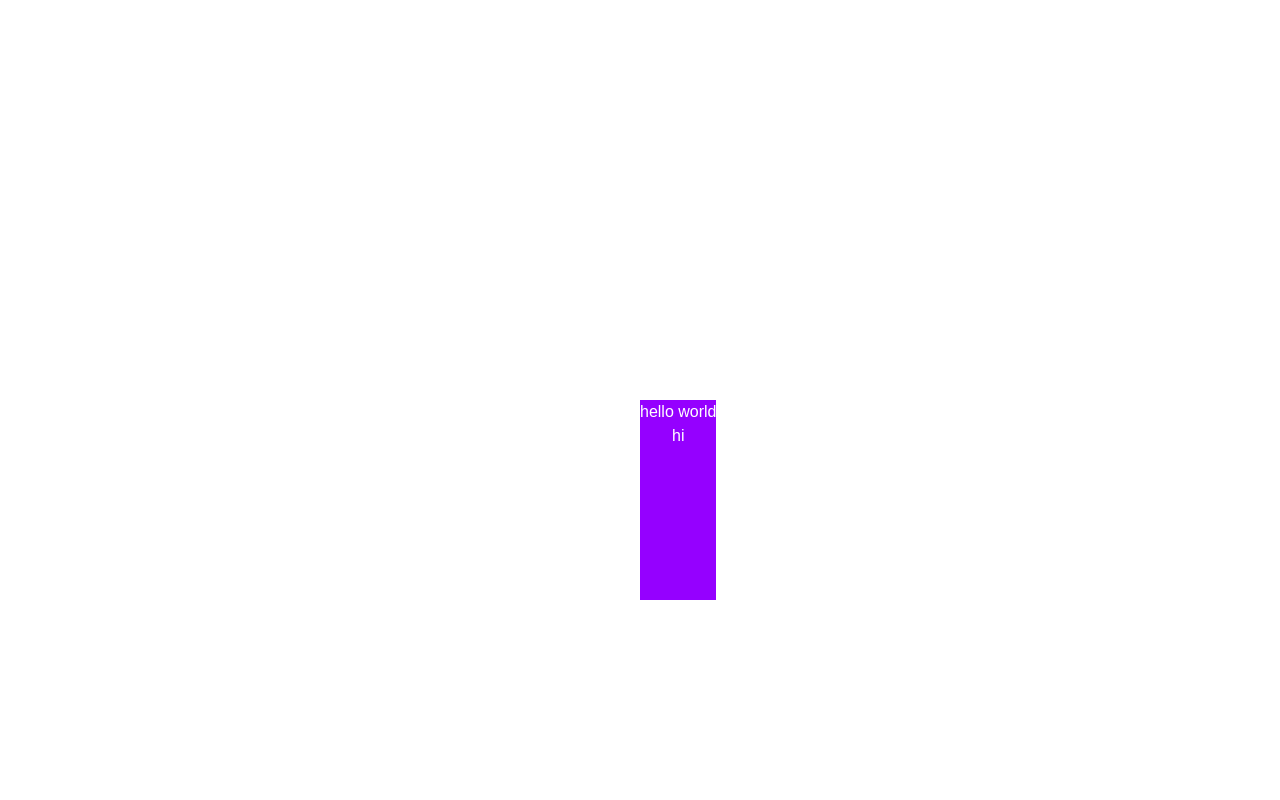
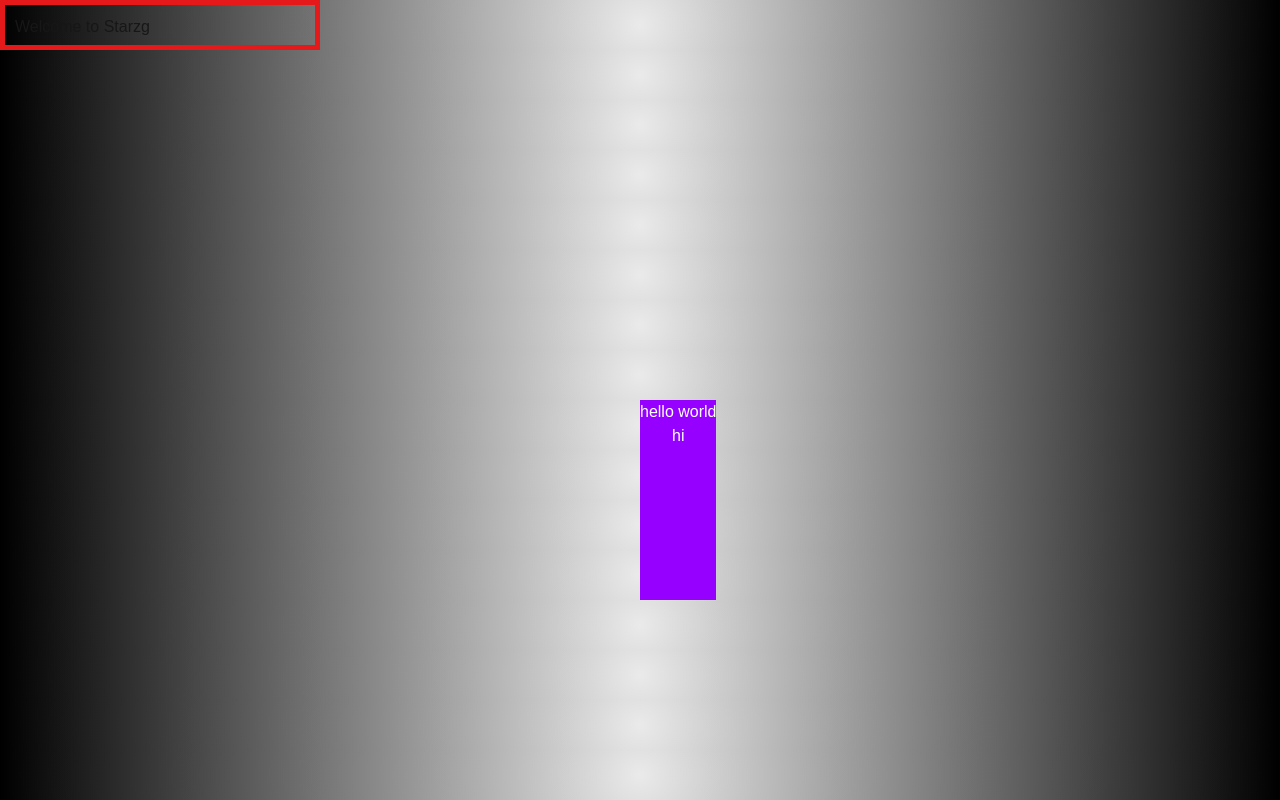
Before and after one commit to elijahcroft/FullyHacks, a Next.js app in the folder fullyhacks/: page / in a window 1280 px wide. Built offline with nearby package versions, Linux system fonts and the light colour scheme.

Commit message:
started the css for landing page

```diff
--- a/fullyhacks/src/app/front/page.tsx
+++ b/fullyhacks/src/app/front/page.tsx
@@ -1,6 +1,8 @@
+import './components';
 
 const FrontPage = () => {
   return <div>FrontPage</div>;
+
 };
 
 export default FrontPage;
--- a/fullyhacks/src/app/page.css
+++ b/fullyhacks/src/app/page.css
@@ -19,3 +19,11 @@ body{
 
 
 }
+
+.outer-box{
+    width: 320px;
+    height: 50px;
+    padding: 10px;
+    border: 5px solid rgb(229, 25, 25);
+    margin: 0;
+}
--- a/fullyhacks/src/app/page.tsx
+++ b/fullyhacks/src/app/page.tsx
@@ -1,9 +1,11 @@
 import './page.css'
 const MainPage = () => {
 
-  return <div className="landing">hello world
+  return   <div className="outer-box">Welcome to Starzg
+
+  <div className="landing">hello world
   <h1>hi</h1>
-
+  </div>
 
   </div>
 }
```
